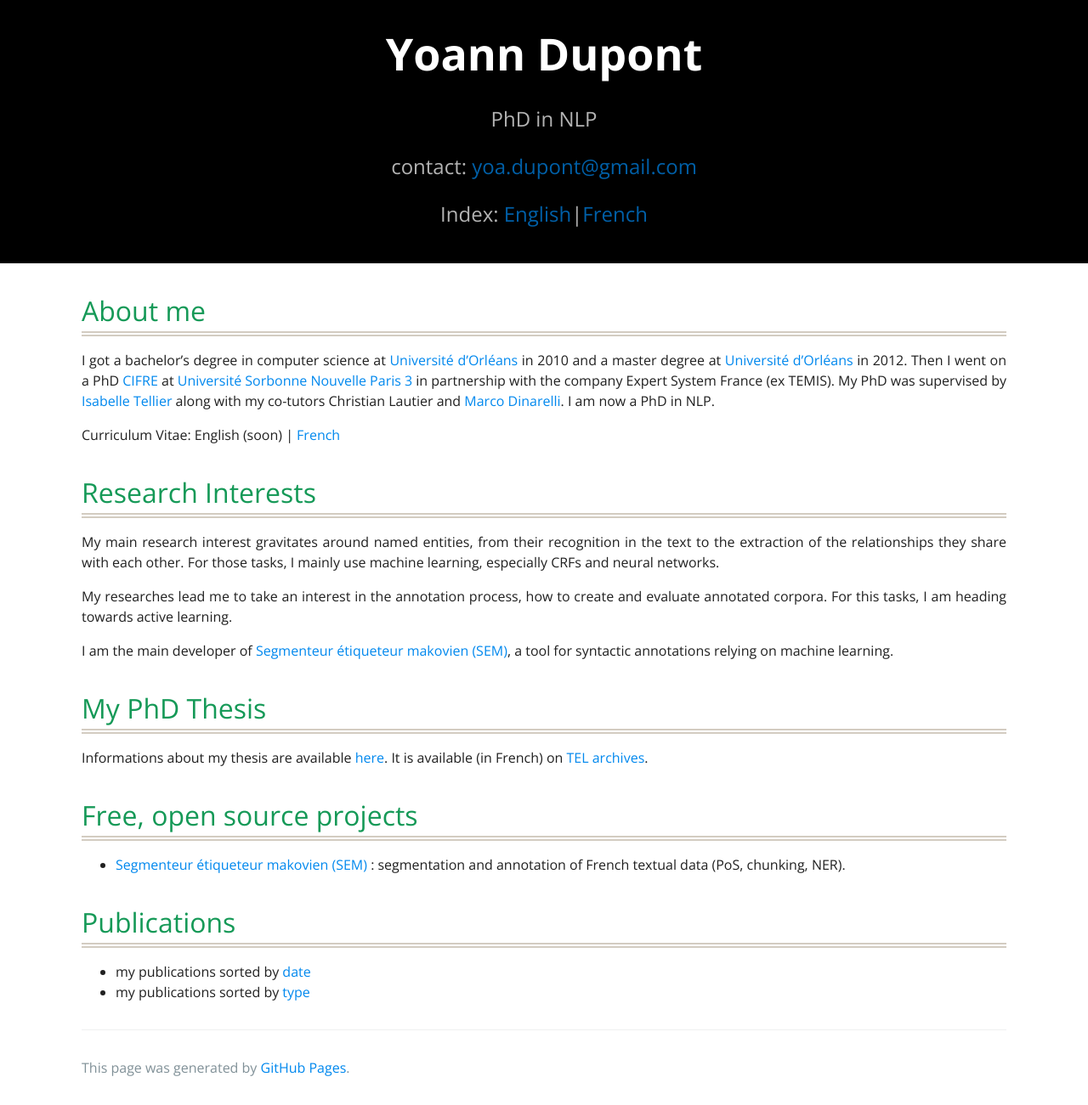
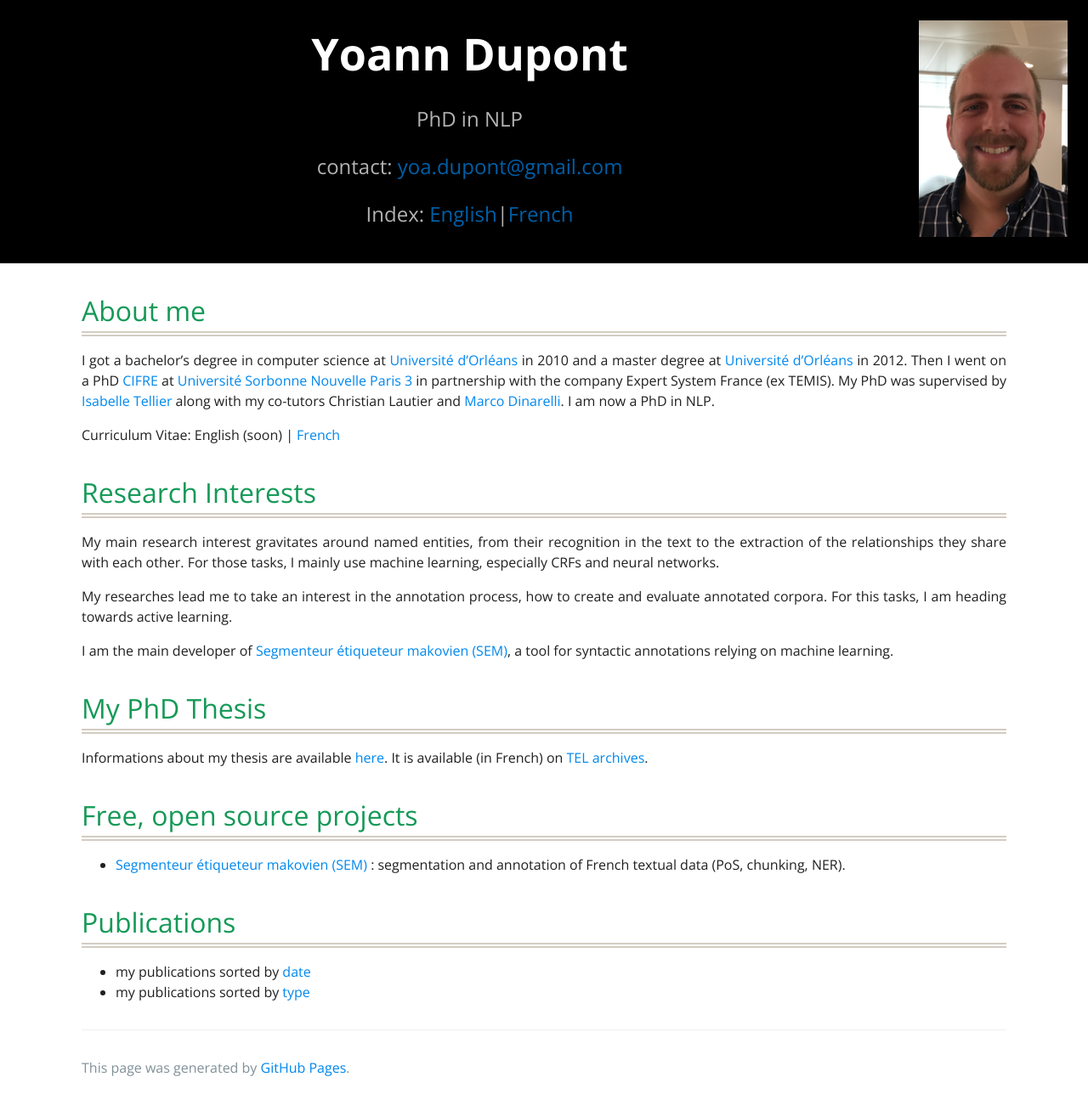
Before and after one commit to YoannDupont/YoannDupont.github.io, a Jekyll site: the page built from index.md, in a window 1280 px wide. Shown: the whole page at 85% size. Built offline with Jekyll 4.4.1, drawn with Linux system fonts in a browser that asks for light colours; our own code applies the rules of GitHub Pages for plain Markdown files.

Commit message:
Added portrait.

```diff
--- a/_config.yml
+++ b/_config.yml
@@ -7,3 +7,4 @@ google_analytics:
 theme: jekyll-theme-cayman
 github.is_project_page: true
 github.repository_url: https://github.com/YoannDupont/YoannDupont.github.io
+portrait: files/images/portrait.png
--- a/_layouts/default.html
+++ b/_layouts/default.html
@@ -11,6 +11,7 @@
   </head>
   <body>
     <section class="page-header">
+      <img src="{{ site.portrait }}" alt="portrait" align="right" />
       <h1 class="project-name">{{ site.title | default: site.github.repository_name }}</h1>
       <h2 class="project-tagline">{{ site.description | default: site.github.project_tagline }}</h2>
       <h2 class="project-tagline">contact: <a href="mailto:{{ site.contact | default: site.github.project_tagline }}">{{ site.contact | default: site.github.project_tagline }}</a></h2>
--- a/_layouts/default_fr.html
+++ b/_layouts/default_fr.html
@@ -11,6 +11,7 @@
   </head>
   <body>
     <section class="page-header">
+      <img src="{{ site.portrait }}" alt="portrait" align="right" />
       <h1 class="project-name">{{ site.title | default: site.github.repository_name }}</h1>
       <h2 class="project-tagline">{{ site.description_fr | default: site.github.project_tagline }}</h2>
       <h2 class="project-tagline">contact : <a href="mailto:{{ site.contact | default: site.github.project_tagline }}">{{ site.contact | default: site.github.project_tagline }}</a></h2>
```
Also changed, not shown: files/images/portrait.png (added).
